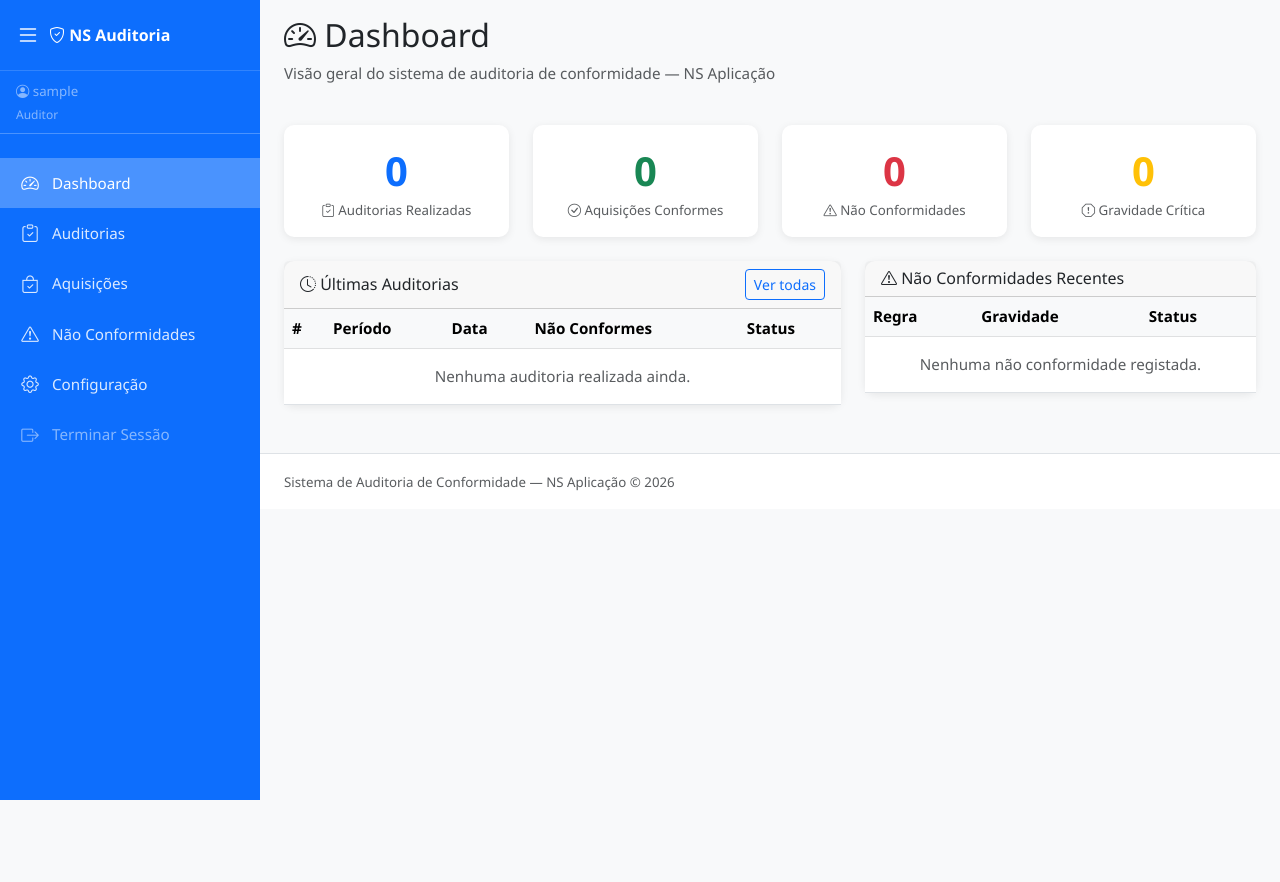
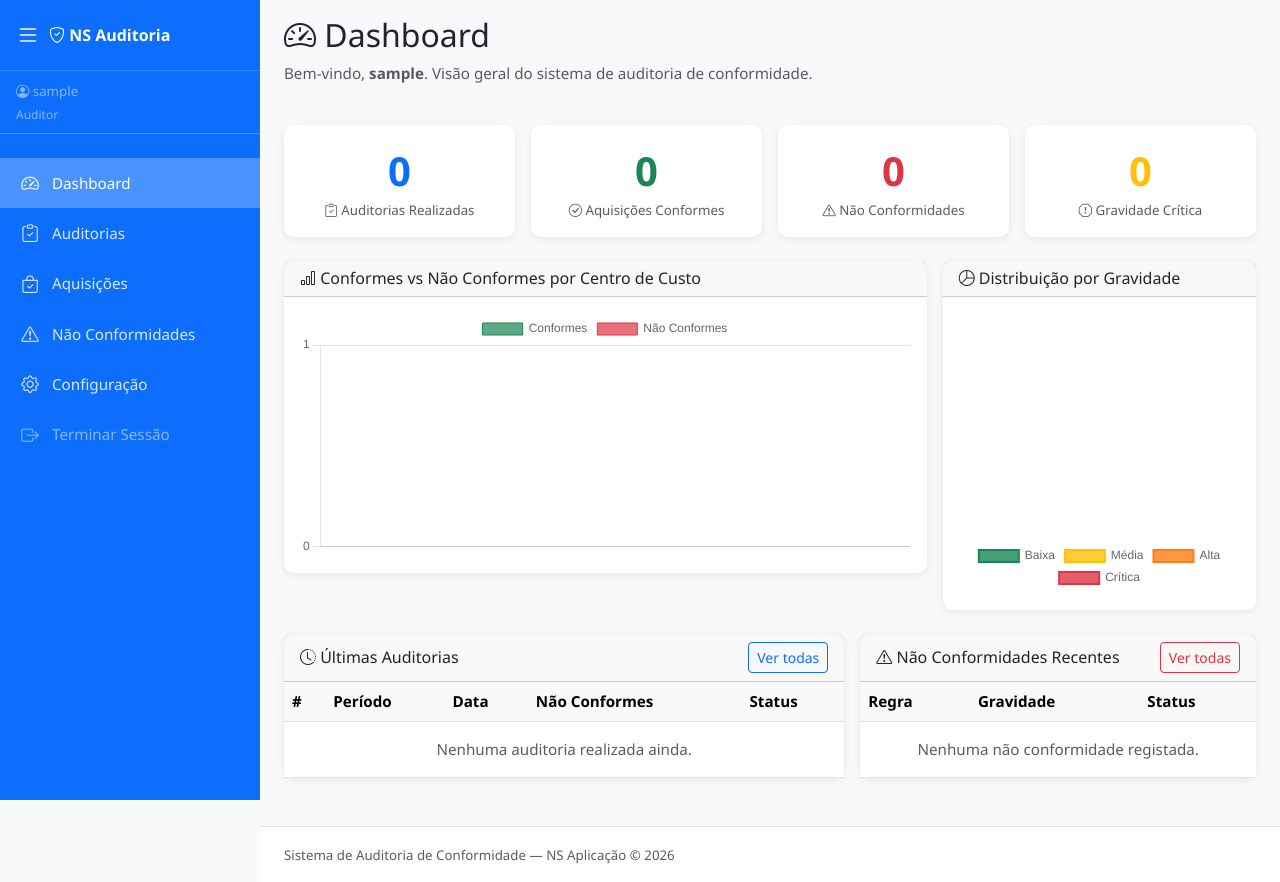
Before and after one commit to silviodc24/tfc-sistema-auditoria, a Flask app: page / in a window 1280 px wide. Before the commit the page ends 800 px from the top, so only its background shows below. Run offline with Flask 3, Linux system fonts and the light colour scheme; the visitor is signed in with stand-in values (Sample User, id 1); data that the repository does not hold is empty.

Commit message:
feat: melhorias no dashboard, implementacao de gráfico

```diff
--- a/app/__init__.py
+++ b/app/__init__.py
@@ -1,4 +1,4 @@
-from flask import Flask
+from flask import Flask, current_app
 from flask_sqlalchemy import SQLAlchemy
 from flask_migrate import Migrate
 from flask_login import LoginManager
--- a/app/routes/main.py
+++ b/app/routes/main.py
@@ -1,8 +1,10 @@
 from flask import Blueprint, render_template
+from flask_login import login_required, current_user
 from app.models.auditoria import Auditoria
 from app.models.auditoria_aquisicao import AuditoriaAquisicao
 from app.models.nao_conformidade import NaoConformidade
-from flask_login import login_required
+from app.models.centro_custo import CentroCusto
+from app import db
 
 main = Blueprint('main', __name__)
 
@@ -10,23 +12,63 @@ main = Blueprint('main', __name__)
 @main.route('/')
 @login_required
 def index():
+    # Indicadores gerais
     total_auditorias = Auditoria.query.count()
-    total_conformes = AuditoriaAquisicao.query.filter_by(
-        resultado='conforme').count()
-    total_nao_conformes = AuditoriaAquisicao.query.filter_by(
-        resultado='nao_conforme').count()
-    total_criticas = NaoConformidade.query.filter_by(
-        gravidade='critica').count()
+    total_conformes = AuditoriaAquisicao.query.filter_by(resultado='conforme').count()
+    total_nao_conformes = AuditoriaAquisicao.query.filter_by(resultado='nao_conforme').count()
+    total_criticas = NaoConformidade.query.filter_by(gravidade='critica').count()
+
+    # Ultimas auditorias
     ultimas_auditorias = Auditoria.query.order_by(
-        Auditoria.data_execucao.desc()).limit(5).all()
+        Auditoria.data_execucao.desc()
+    ).limit(5).all()
+
+    # Ultimas nao conformidades
     ultimas_nao_conformidades = NaoConformidade.query.order_by(
-        NaoConformidade.data_registo.desc()).limit(8).all()
+        NaoConformidade.data_registo.desc()
+    ).limit(8).all()
+
+    # Dados para grafico de barras — conformes vs nao conformes por centro de custo
+    centros = CentroCusto.query.filter_by(ativo=True).all()
+    labels_centros = []
+    dados_conformes = []
+    dados_nao_conformes = []
+
+    for centro in centros:
+        labels_centros.append(centro.departamento)
+        conformes = db.session.query(AuditoriaAquisicao).join(
+            AuditoriaAquisicao.aquisicao
+        ).filter(
+            AuditoriaAquisicao.resultado == 'conforme',
+            db.text(f'aquisicao.id_centro = {centro.id_centro}')
+        ).count()
+        nao_conformes = db.session.query(AuditoriaAquisicao).join(
+            AuditoriaAquisicao.aquisicao
+        ).filter(
+            AuditoriaAquisicao.resultado == 'nao_conforme',
+            db.text(f'aquisicao.id_centro = {centro.id_centro}')
+        ).count()
+        dados_conformes.append(conformes)
+        dados_nao_conformes.append(nao_conformes)
+
+    # Dados para grafico de rosca — distribuicao de gravidades
+    total_baixa = NaoConformidade.query.filter_by(gravidade='baixa').count()
+    total_media = NaoConformidade.query.filter_by(gravidade='media').count()
+    total_alta = NaoConformidade.query.filter_by(gravidade='alta').count()
+    total_critica = NaoConformidade.query.filter_by(gravidade='critica').count()
 
     return render_template('index.html',
-                           total_auditorias=total_auditorias,
-                           total_conformes=total_conformes,
-                           total_nao_conformes=total_nao_conformes,
-                           total_criticas=total_criticas,
-                           ultimas_auditorias=ultimas_auditorias,
-                           ultimas_nao_conformidades=ultimas_nao_conformidades
-                           )
+        total_auditorias=total_auditorias,
+        total_conformes=total_conformes,
+        total_nao_conformes=total_nao_conformes,
+        total_criticas=total_criticas,
+        ultimas_auditorias=ultimas_auditorias,
+        ultimas_nao_conformidades=ultimas_nao_conformidades,
+        labels_centros=labels_centros,
+        dados_conformes=dados_conformes,
+        dados_nao_conformes=dados_nao_conformes,
+        total_baixa=total_baixa,
+        total_media=total_media,
+        total_alta=total_alta,
+        total_critica=total_critica
+    )
--- a/app/templates/base.html
+++ b/app/templates/base.html
@@ -63,7 +63,8 @@
                     <span>Não Conformidades</span>
                 </a>
             </li>
-            <li class="nav-item">
+
+          <li class="nav-item">
                 <a class="nav-link {% if 'configuracao' in request.endpoint %}active{% endif %}"
                    href="{{ url_for('configuracao.index') }}">
                     <i class="bi bi-gear"></i>
--- a/app/templates/index.html
+++ b/app/templates/index.html
@@ -6,45 +6,93 @@
 <div class="row mb-4">
     <div class="col-12">
         <h2><i class="bi bi-speedometer2"></i> Dashboard</h2>
-        <p class="text-muted">Visão geral do sistema de auditoria de conformidade — NS Aplicação</p>
+        <p class="text-muted">
+            Bem-vindo, <strong>{{ current_user.nome }}</strong>.
+            Visão geral do sistema de auditoria de conformidade.
+        </p>
     </div>
 </div>
 
 <!-- CARDS DE RESUMO -->
-<div class="row mb-4">
+<div class="row mb-4 g-3">
     <div class="col-md-3">
         <div class="card text-center p-3">
             <div class="fs-1 text-primary fw-bold">{{ total_auditorias }}</div>
-            <small class="text-muted"><i class="bi bi-clipboard-check"></i> Auditorias Realizadas</small>
+            <small class="text-muted">
+                <i class="bi bi-clipboard-check"></i> Auditorias Realizadas
+            </small>
         </div>
     </div>
     <div class="col-md-3">
         <div class="card text-center p-3">
             <div class="fs-1 text-success fw-bold">{{ total_conformes }}</div>
-            <small class="text-muted"><i class="bi bi-check-circle"></i> Aquisições Conformes</small>
+            <small class="text-muted">
+                <i class="bi bi-check-circle"></i> Aquisições Conformes
+            </small>
         </div>
     </div>
     <div class="col-md-3">
         <div class="card text-center p-3">
             <div class="fs-1 text-danger fw-bold">{{ total_nao_conformes }}</div>
-            <small class="text-muted"><i class="bi bi-exclamation-triangle"></i> Não Conformidades</small>
+            <small class="text-muted">
+                <i class="bi bi-exclamation-triangle"></i> Não Conformidades
+            </small>
         </div>
     </div>
     <div class="col-md-3">
         <div class="card text-center p-3">
             <div class="fs-1 text-warning fw-bold">{{ total_criticas }}</div>
-            <small class="text-muted"><i class="bi bi-exclamation-octagon"></i> Gravidade Crítica</small>
+            <small class="text-muted">
+                <i class="bi bi-exclamation-octagon"></i> Gravidade Crítica
+            </small>
         </div>
     </div>
 </div>
 
-<!-- ULTIMAS AUDITORIAS -->
-<div class="row">
+<!-- GRAFICOS -->
+<div class="row mb-4 g-3">
+    <!-- GRAFICO DE BARRAS -->
+    <div class="col-md-8">
+        <div class="card">
+            <div class="card-header">
+                <h6 class="mb-0">
+                    <i class="bi bi-bar-chart"></i>
+                    Conformes vs Não Conformes por Centro de Custo
+                </h6>
+            </div>
+            <div class="card-body">
+                <canvas id="graficoBarras" height="120"></canvas>
+            </div>
+        </div>
+    </div>
+
+    <!-- GRAFICO DE ROSCA -->
+    <div class="col-md-4">
+        <div class="card">
+            <div class="card-header">
+                <h6 class="mb-0">
+                    <i class="bi bi-pie-chart"></i>
+                    Distribuição por Gravidade
+                </h6>
+            </div>
+            <div class="card-body d-flex justify-content-center">
+                <canvas id="graficoRosca" height="200" width="200"></canvas>
+            </div>
+        </div>
+    </div>
+</div>
+
+<!-- TABELAS -->
+<div class="row g-3">
+    <!-- ULTIMAS AUDITORIAS -->
     <div class="col-md-7">
         <div class="card">
             <div class="card-header d-flex justify-content-between align-items-center">
-                <h6 class="mb-0"><i class="bi bi-clock-history"></i> Últimas Auditorias</h6>
-                <a href="{{ url_for('auditoria.index') }}" class="btn btn-sm btn-outline-primary">Ver todas</a>
+                <h6 class="mb-0">
+                    <i class="bi bi-clock-history"></i> Últimas Auditorias
+                </h6>
+                <a href="{{ url_for('auditoria.index') }}"
+                   class="btn btn-sm btn-outline-primary">Ver todas</a>
             </div>
             <div class="card-body p-0">
                 <table class="table table-hover mb-0">
@@ -65,7 +113,9 @@
                             <td>{{ a.data_execucao.strftime('%d/%m/%Y') }}</td>
                             <td>
                                 {% if a.total_nao_conformidades > 0 %}
-                                    <span class="badge bg-danger">{{ a.total_nao_conformidades }}</span>
+                                    <span class="badge bg-danger">
+                                        {{ a.total_nao_conformidades }}
+                                    </span>
                                 {% else %}
                                     <span class="badge bg-success">0</span>
                                 {% endif %}
@@ -83,7 +133,9 @@
                         {% endfor %}
                         {% if not ultimas_auditorias %}
                         <tr>
-                            <td colspan="5" class="text-center text-muted py-3">Nenhuma auditoria realizada ainda.</td>
+                            <td colspan="5" class="text-center text-muted py-3">
+                                Nenhuma auditoria realizada ainda.
+                            </td>
                         </tr>
                         {% endif %}
                     </tbody>
@@ -92,11 +144,16 @@
         </div>
     </div>
 
-    <!-- NAO CONFORMIDADES RECENTES -->
+    <!-- ULTIMAS NAO CONFORMIDADES -->
     <div class="col-md-5">
         <div class="card">
-            <div class="card-header">
-                <h6 class="mb-0"><i class="bi bi-exclamation-triangle"></i> Não Conformidades Recentes</h6>
+            <div class="card-header d-flex justify-content-between align-items-center">
+                <h6 class="mb-0">
+                    <i class="bi bi-exclamation-triangle"></i>
+                    Não Conformidades Recentes
+                </h6>
+                <a href="{{ url_for('nao_conformidade.index') }}"
+                   class="btn btn-sm btn-outline-danger">Ver todas</a>
             </div>
             <div class="card-body p-0">
                 <table class="table table-hover mb-0">
@@ -110,9 +167,15 @@
                     <tbody>
                         {% for nc in ultimas_nao_conformidades %}
                         <tr>
-                            <td>{{ nc.regra.codigo }}</td>
                             <td>
-                                <span class="badge badge-{{ nc.gravidade }}">{{ nc.gravidade }}</span>
+                                <span class="badge bg-secondary">
+                                    {{ nc.regra.codigo }}
+                                </span>
+                            </td>
+                            <td>
+                                <span class="badge badge-{{ nc.gravidade }}">
+                                    {{ nc.gravidade }}
+                                </span>
                             </td>
                             <td>
                                 {% if nc.status == 'aberta' %}
@@ -129,7 +192,9 @@
                         {% endfor %}
                         {% if not ultimas_nao_conformidades %}
                         <tr>
-                            <td colspan="3" class="text-center text-muted py-3">Nenhuma não conformidade registada.</td>
+                            <td colspan="3" class="text-center text-muted py-3">
+                                Nenhuma não conformidade registada.
+                            </td>
                         </tr>
                         {% endif %}
                     </tbody>
@@ -139,3 +204,86 @@
     </div>
 </div>
 {% endblock %}
+
+{% block scripts %}
+<script src="https://cdn.jsdelivr.net/npm/chart.js@4.4.0/dist/chart.umd.min.js"></script>
+<script>
+    // Dados injectados pelo Flask via Jinja2
+    const labelsCentros = {{ labels_centros | tojson }};
+    const dadosConformes = {{ dados_conformes | tojson }};
+    const dadosNaoConformes = {{ dados_nao_conformes | tojson }};
+
+    // GRAFICO DE BARRAS
+    new Chart(document.getElementById('graficoBarras'), {
+        type: 'bar',
+        data: {
+            labels: labelsCentros,
+            datasets: [
+                {
+                    label: 'Conformes',
+                    data: dadosConformes,
+                    backgroundColor: 'rgba(25, 135, 84, 0.7)',
+                    borderColor: 'rgba(25, 135, 84, 1)',
+                    borderWidth: 1,
+                    borderRadius: 4
+                },
+                {
+                    label: 'Não Conformes',
+                    data: dadosNaoConformes,
+                    backgroundColor: 'rgba(220, 53, 69, 0.7)',
+                    borderColor: 'rgba(220, 53, 69, 1)',
+                    borderWidth: 1,
+                    borderRadius: 4
+                }
+            ]
+        },
+        options: {
+            responsive: true,
+            plugins: {
+                legend: { position: 'top' }
+            },
+            scales: {
+                y: {
+                    beginAtZero: true,
+                    ticks: { stepSize: 1 }
+                }
+            }
+        }
+    });
+
+    // GRAFICO DE ROSCA
+    new Chart(document.getElementById('graficoRosca'), {
+        type: 'doughnut',
+        data: {
+            labels: ['Baixa', 'Média', 'Alta', 'Crítica'],
+            datasets: [{
+                data: [
+                    {{ total_baixa }},
+                    {{ total_media }},
+                    {{ total_alta }},
+                    {{ total_critica }}
+                ],
+                backgroundColor: [
+                    'rgba(25, 135, 84, 0.8)',
+                    'rgba(255, 193, 7, 0.8)',
+                    'rgba(253, 126, 20, 0.8)',
+                    'rgba(220, 53, 69, 0.8)'
+                ],
+                borderColor: [
+                    'rgba(25, 135, 84, 1)',
+                    'rgba(255, 193, 7, 1)',
+                    'rgba(253, 126, 20, 1)',
+                    'rgba(220, 53, 69, 1)'
+                ],
+                borderWidth: 2
+            }]
+        },
+        options: {
+            responsive: true,
+            plugins: {
+                legend: { position: 'bottom' }
+            }
+        }
+    });
+</script>
+{% endblock %}
```
Also changed, not shown: app/routes/auditoria.py (+2 -15 lines), app/templates/auditoria/nova.html (+4 -12 lines).
